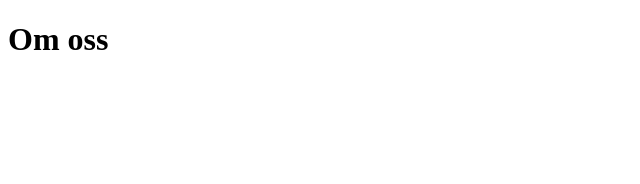
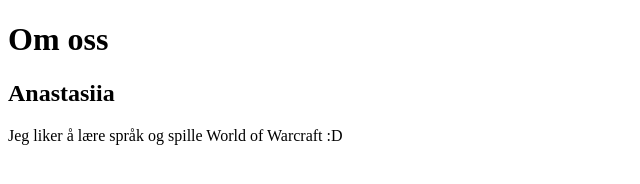
Before and after one commit to DATA1200-2025/valgfri-oppgave-1-git-anbefales-super-epic-gamer-group, a plain HTML site: page index.html in a window 1280 px wide. Shown: the whole page, without its empty margins (0-640 px from the left). Drawn offline with Linux system fonts and the light colour scheme.

Commit message:
Om Anastasiia

```diff
--- a/index.html
+++ b/index.html
@@ -7,4 +7,6 @@
 </head>
 <body>
     <h1>Om oss</h1>
+    <h2>Anastasiia</h2>
+    <p>Jeg liker å lære språk og spille World of Warcraft :D</p>
 </body>
```
